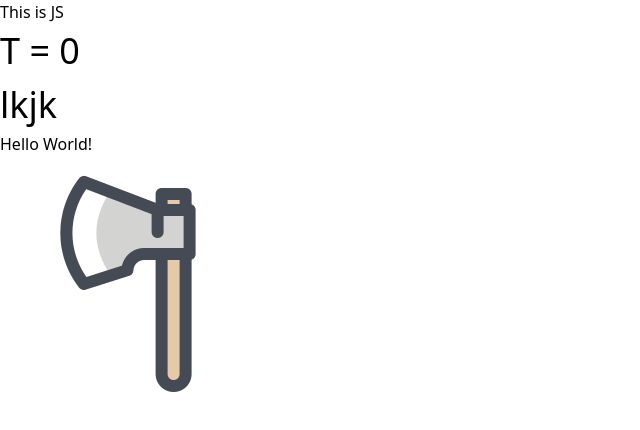
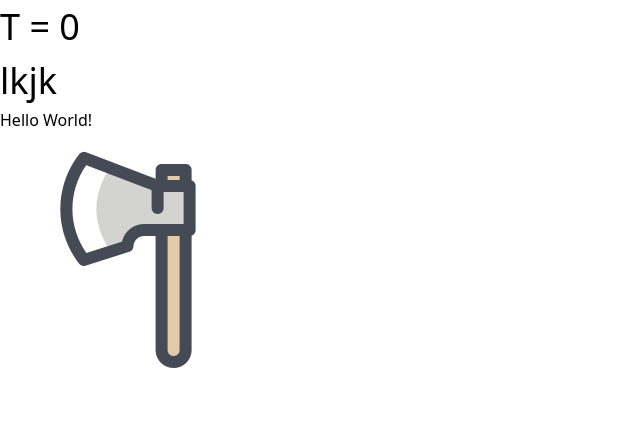
Before and after one commit to Folkwise-io/MintbeanPlatformV3-frontend, a React app: page / in a window 1280 px wide. Shown: the top 430 px of the page, without its empty margins (0-640 px from the left). Built offline with nearby package versions, Linux system fonts and the light colour scheme.

Commit message:
clarify sample components

```diff
--- a/src/components/App.tsx
+++ b/src/components/App.tsx
@@ -1,7 +1,6 @@
 import React from "react";
 
-import JS from "./JS";
-import H from "./H";
+import TSComponent from "./TSComponent";
 import Hook from "./Hook";
 
 import logo from "../assets/small-axe.png";
@@ -11,9 +10,8 @@ import "../styles/index.css";
 const App: React.FC<void> = () => {
   return (
     <div>
-      <JS />
       <Hook />
-      <H title="lkjk" />
+      <TSComponent title="lkjk" />
       <h1>Hello World!</h1>
       <img src={logo} alt="" />
     </div>
--- a/src/components/JS.js
+++ /dev/null
@@ -1,5 +0,0 @@
-import React from "react";
-
-const JS = () => <div>This is JS</div>;
-
-export default JS;
--- a/src/components/H.tsx
+++ b/src/components/TSComponent.tsx
@@ -1,15 +1,15 @@
 import React, { FC } from "react";
 
-type HProps = {
+type TSComponentProps = {
   title: string;
   paragraph?: string;
 };
 
-const H: FC<HProps> = ({ title, paragraph }: HProps) => (
+const TSComponent: FC<TSComponentProps> = ({ title, paragraph }: HProps) => (
   <div>
     <h1 className="text-4xl text-blue">{title}</h1>
     <p>{paragraph}</p>
   </div>
 );
 
-export default H;
+export default TSComponent;
```
